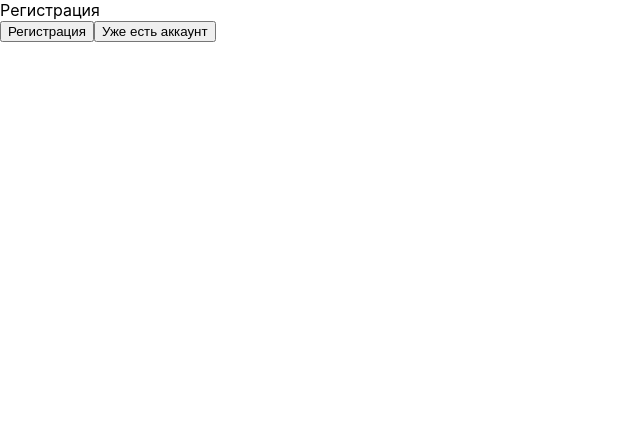
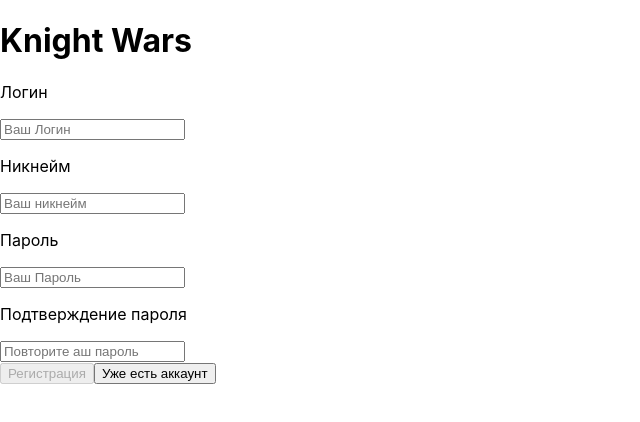
Before and after one commit to themilkpudding/IS21_project, a React (Create React App) app in the folder client/: page / in a window 1280 px wide. Both pictures are taken after a click on the button "Создать учетную запись". Shown: the top 422 px of the page, without its empty margins (0-640 px from the left). Built offline with nearby package versions, Linux system fonts and the light colour scheme.

Commit message:
Форма и функционал страницы регистрации + доработка авторизации

```diff
--- a/client/src/pages/Login/Login.tsx
+++ b/client/src/pages/Login/Login.tsx
@@ -2,6 +2,7 @@ import React, { useContext, useEffect, useRef, useState } from 'react';
 import { ServerContext } from '../../App';
 import Button from '../../components/Button/Button';
 import { IBasePage, PAGES } from '../PageManager';
+import { TError } from '../../services/server/types';
 
 const Login: React.FC<IBasePage> = (props: IBasePage) => {
     const { setPage } = props;
@@ -26,37 +27,46 @@ const Login: React.FC<IBasePage> = (props: IBasePage) => {
     };
 
     const clearAuthFields = () => {
-        if (loginRef.current && passwordRef.current) {
-            loginRef.current.value = '';
-            passwordRef.current.value = '';
-            checkFormValidity();
-        }
+        if (loginRef.current) loginRef.current.value = '';
+        if (passwordRef.current) passwordRef.current.value = '';
+        setIsFormValid(false);
     };
 
-    const handlePasswordInput = (e: React.FormEvent<HTMLInputElement>) => {
-        const input = e.currentTarget;
-        if (input.value.length > 20) {
-            input.value = input.value.slice(0, 20);
+    const showError = (): boolean => {
+        const login = loginRef.current?.value || '';
+        const password = passwordRef.current?.value || '';
+
+        if (login.length > 15 || login.length < 6) {
+            setError('Логин должен быть от 6 до 15 символов');
+            return false;
         }
-        hideErrorOnInput();
+
+        if (password.length > 25 || password.length < 6) {
+            setError('Пароль должен быть от 6 до 25 символов');
+            return false;
+        }
+
+        return true;
     };
 
     useEffect(() => {
         const token = server.store.getToken();
         const savedRememberMe = server.store.getRememberMe();
+
+        server.showError((err: TError) => {
+            if (err.code === 1002 || err.code === 1005) setError('Неверный логин или пароль');
+            clearAuthFields();
+        });
+
         if (token && savedRememberMe) {
             setPage(PAGES.MENU);
         }
-        server.showError(err => {
-            if (err.code === 1002 || err.code === 1005) {
-                setError('Неверный логин или пароль');
-                clearAuthFields();
-            }
-        });
     }, []);
 
     const loginClickHandler = async () => {
-        setError('');
+        if (!showError()) {
+            return;
+        }
         if (loginRef.current && passwordRef.current) {
             const login = loginRef.current.value;
             const password = passwordRef.current.value;
@@ -91,8 +101,7 @@ const Login: React.FC<IBasePage> = (props: IBasePage) => {
                 ref={passwordRef}
                 type="password"
                 placeholder="Ваш Пароль"
-                maxLength={20}
-                onChange={handlePasswordInput}
+                onChange={hideErrorOnInput}
                 onKeyUp={checkFormValidity}
             />
             <div>
--- a/client/src/pages/Registration/Registration.tsx
+++ b/client/src/pages/Registration/Registration.tsx
@@ -1,23 +1,141 @@
-import React from 'react';
+import React, { useContext, useRef, useState } from 'react';
 import Button from '../../components/Button/Button';
 import { IBasePage, PAGES } from '../PageManager';
+import { ServerContext } from '../../App';
+import { TError } from '../../services/server/types';
 
 const Registration: React.FC<IBasePage> = (props: IBasePage) => {
     const { setPage } = props;
+    const server = useContext(ServerContext);
+    const loginRef = useRef<HTMLInputElement>(null);
+    const nicknameRef = useRef<HTMLInputElement>(null);
+    const passwordRef = useRef<HTMLInputElement>(null);
+    const confirmPasswordRef = useRef<HTMLInputElement>(null);
+    const [error, setError] = useState('');
+    const [isFormValid, setIsFormValid] = useState(false);
 
-    const registrationClickHandler = () => {
-        setPage(PAGES.LOGIN)
+    const getFormValues = () => {
+        return {
+            login: loginRef.current?.value.trim() || '',
+            nickname: nicknameRef.current?.value || '',
+            password: passwordRef.current?.value.trim() || '',
+            confirmPassword: confirmPasswordRef.current?.value.trim() || '',
+        };
     };
+
+    const checkFormValidity = () => {
+        const { login, nickname, password, confirmPassword } = getFormValues();
+        setIsFormValid(login.length > 0 && nickname.trim().length > 0 && password.length > 0 && confirmPassword.length > 0);
+    };
+
+    const hideErrorOnInput = () => {
+        setError('');
+        checkFormValidity();
+    };
+
+    const clearAuthFields = () => {
+        if (loginRef.current) loginRef.current.value = '';
+        if (nicknameRef.current) nicknameRef.current.value = '';
+        if (passwordRef.current) passwordRef.current.value = '';
+        if (confirmPasswordRef.current) confirmPasswordRef.current.value = '';
+        setIsFormValid(false);
+    };
+
+    const showError = (): boolean => {
+        const { login, nickname, password, confirmPassword } = getFormValues();
+
+        if (loginRef.current && (login.length > 15 || login.length < 6)) {
+            setError('Логин должен быть от 6 до 15 символов');
+            return false;
+        }
+        else if (nicknameRef.current && (nickname.length > 15 || nickname.length < 1)) {
+            setError('Никнейм должен быть от 1 до 15 символов');
+            return false;
+        }
+        else if (passwordRef.current && (password.length > 25 || password.length < 6)) {
+            setError('Пароль должен быть от 6 до 25 символов');
+            return false;
+        }
+        else if (password !== confirmPassword) {
+            setError('Пароли не совпадают');
+            return false;
+        }
+
+        return true;
+    }
+
+
+    const registrationClickHandler = async () => {
+        if (!showError()) {
+            return;
+        }
+
+        server.showError((err: TError) => {
+            if (err.code === 1001) setError('Логин уже существует');
+            clearAuthFields();
+        });
+
+        const { login, nickname, password } = getFormValues();
+        const user = await server.registration(login, password, nickname);
+
+        if (user) {
+            server.store.setUser(user, false)
+            setPage(PAGES.LOGIN);
+        }
+    }
 
     const haveAccountClickHandler = () => {
         setPage(PAGES.LOGIN)
     }
 
-    return (<>
-        <div>Регистрация</div>
-        <Button onClick={registrationClickHandler} text='Регистрация' />
-        <Button onClick={haveAccountClickHandler} text='Уже есть аккаунт' />
-    </>)
+    return (<div className='registration'>
+        <h1>Knight Wars</h1>
+        <div className='registration-wrapper'>
+            <p>Логин</p>
+            <input
+                ref={loginRef}
+                type="text"
+                placeholder="Ваш Логин"
+                onChange={hideErrorOnInput}
+                onKeyUp={checkFormValidity}
+            />
+            <p>Никнейм</p>
+            <input
+                ref={nicknameRef}
+                type="text"
+                placeholder="Ваш никнейм"
+                onChange={hideErrorOnInput}
+                onKeyUp={checkFormValidity}
+            />
+            <p>Пароль</p>
+            <input
+                ref={passwordRef}
+                type="password"
+                placeholder="Ваш Пароль"
+                onChange={hideErrorOnInput}
+                onKeyUp={checkFormValidity}
+            />
+            <p>Подтверждение пароля</p>
+            <input
+                ref={confirmPasswordRef}
+                type="password"
+                placeholder="Повторите аш пароль"
+                onChange={hideErrorOnInput}
+                onKeyUp={checkFormValidity}
+            />
+            <div>
+            </div>
+            {error && <div style={{ color: 'red' }}>{error}</div>}
+            <div className='registration-buttons'>
+                <Button
+                    onClick={registrationClickHandler}
+                    text='Регистрация'
+                    isDisabled={!isFormValid}
+                />
+                <Button onClick={haveAccountClickHandler} text='Уже есть аккаунт' />
+            </div>
+        </div>
+    </div>)
 }
 
 export default Registration;
--- a/client/src/services/server/Server.ts
+++ b/client/src/services/server/Server.ts
@@ -2,6 +2,7 @@ import md5 from 'md5';
 import CONFIG from "../../config";
 import Store from "../store/Store";
 import { TAnswer, TError, TMessagesResponse, TUser } from "./types";
+import { TupleType } from 'typescript';
 
 const { CHAT_TIMESTAMP, HOST } = CONFIG;
 
@@ -23,6 +24,7 @@ class Server {
             if (token) {
                 params.token = token;
             }
+
             const response = await fetch(`${this.HOST}/?${Object.keys(params).map(key => `${key}=${params[key]}`).join('&')}`);
 
             const answer: TAnswer<T> = await response.json();
@@ -57,6 +59,7 @@ class Server {
         }
         return null;
     }
+
     async logout() {
         const result = await this.request<boolean>('logout');
         if (result) {
@@ -64,9 +67,8 @@ class Server {
         }
     }
 
-    registration(login: string, password: string, name: string): Promise<boolean | null> {
-        const hash = md5(`${login}${password}`);
-        return this.request<boolean>('registration', { login, hash, name });
+    registration(login: string, password: string, nickname: string): Promise<TUser | null> {
+        return this.request<TUser>('registration', { login, password, nickname });
     }
 
     sendMessage(message: string): void {
--- a/client/src/services/server/types.ts
+++ b/client/src/services/server/types.ts
@@ -11,7 +11,7 @@ export type TAnswer<T> = {
 
 export type TUser = {
     token: string;
-    name: string;
+    nickname: string;
 }
 
 export type TMessage = {
```
